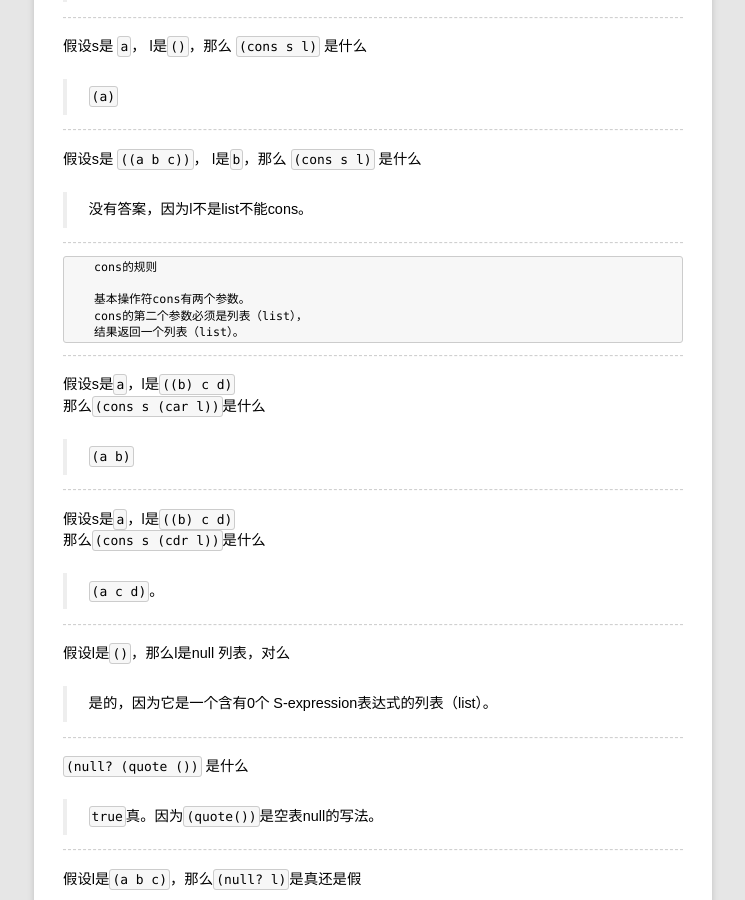
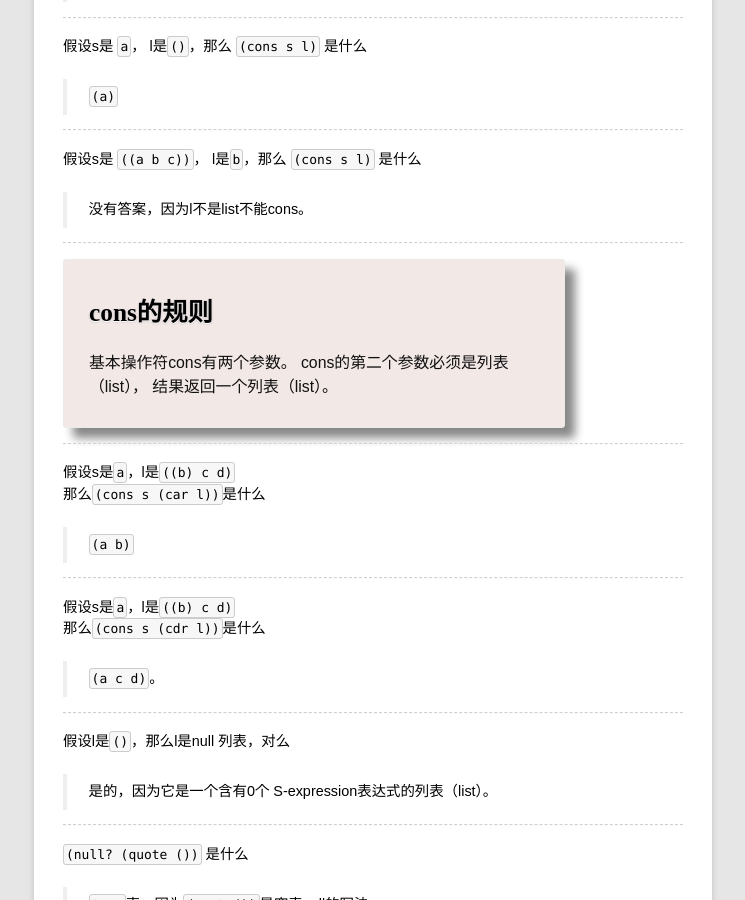
Before and after one commit to rhuichao/uternet.github.io, a Jekyll site: the page built from TLS/01.md, in a window 1280 px wide and 900 px high, scrolled down 6208 px. Shown: the whole window, without its empty margins (267-1012 px from the left). Built offline with Jekyll 4.4.1, drawn with Linux system fonts in a browser that asks for light colours; some web fonts are replaced; Markdown is read by kramdown in place of the engine named in the settings.

Commit message:
new document posted

````diff
--- a/TLS/01.md
+++ b/TLS/01.md
@@ -332,13 +332,13 @@ cons 的参数可以是什么
 
 ------------------
 
-```
-    cons的规则
+<div class="textbox">
+    <h1>cons的规则</h1>
 
-    基本操作符cons有两个参数。
+    <p>基本操作符cons有两个参数。
     cons的第二个参数必须是列表（list），
-    结果返回一个列表（list）。
-```
+    结果返回一个列表（list）。</p>
+</div>
 
 
 ------------------
````
